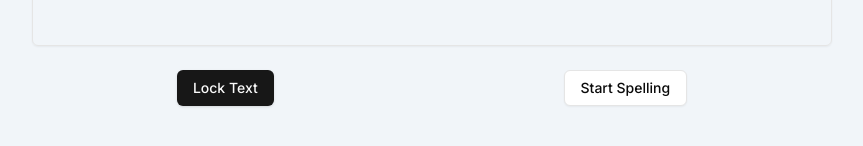
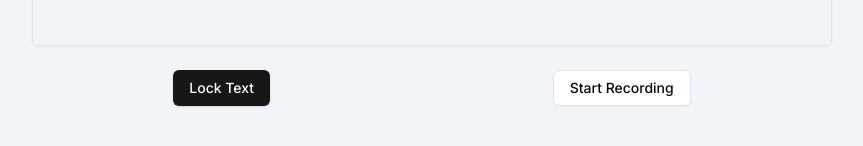
Before and after one commit to EduartePaiva/pronunciation-app, a React (Vite) app in the folder frontend/: page / in a window 1280 px wide. Shown: the part 230-376 px from the top of the page, without its empty margins (208-1071 px from the left). Built offline with nearby package versions, Linux system fonts and the light colour scheme.

Commit message:
changed a bit more

```diff
--- a/frontend/package.json
+++ b/frontend/package.json
@@ -17,6 +17,7 @@
         "lucide-react": "^0.446.0",
         "react": "^18.3.1",
         "react-dom": "^18.3.1",
+        "react-hot-toast": "^2.4.1",
         "tailwind-merge": "^2.5.2",
         "tailwindcss-animate": "^1.0.7"
     },
--- a/frontend/src/App.tsx
+++ b/frontend/src/App.tsx
@@ -3,8 +3,11 @@ import { Textarea } from "@/components/ui/textarea";
 import { Button } from "./components/ui/button";
 import { useState } from "react";
 
+import toast, { Toaster } from "react-hot-toast";
+
 function App() {
     const [lock, setLock] = useState(false);
+    const [recording, setRecording] = useState(false);
 
     const handleLock = () => {
         if (lock) {
@@ -12,6 +15,25 @@ function App() {
             return;
         }
         setLock(true);
+    };
+
+    const handleRecording = async () => {
+        if (recording) {
+            setRecording(false);
+            return;
+        }
+        // Check if the browser supports the required APIs
+        if (
+            !window.AudioContext ||
+            !window.MediaStreamAudioSourceNode ||
+            !window.AudioWorkletNode
+        ) {
+            toast.error("Your browser does not support the required APIs");
+            return;
+        }
+        setRecording(true);
+
+        // Request access to the user's microphone
     };
 
     return (
@@ -29,11 +51,19 @@ function App() {
                             <Button onClick={handleLock}>
                                 {lock ? "Unlock Text" : "Lock Text"}
                             </Button>
-                            <Button variant={"outline"}>Start Spelling</Button>
+                            <Button
+                                onClick={handleRecording}
+                                variant={"outline"}
+                            >
+                                {recording
+                                    ? "Stop Recording"
+                                    : "Start Recording"}
+                            </Button>
                         </div>
                     </div>
                 </div>
             </div>
+            <Toaster />
         </div>
     );
 }
```
Also changed, not shown: 1 other file (tests, documents, lock files or other folders).
